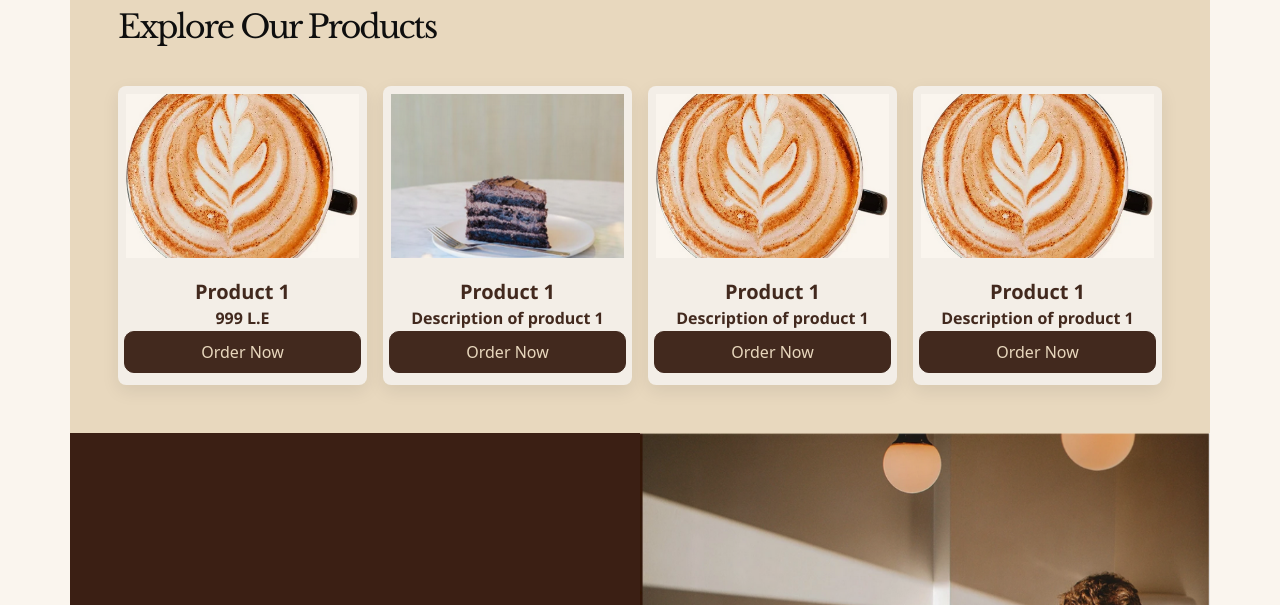
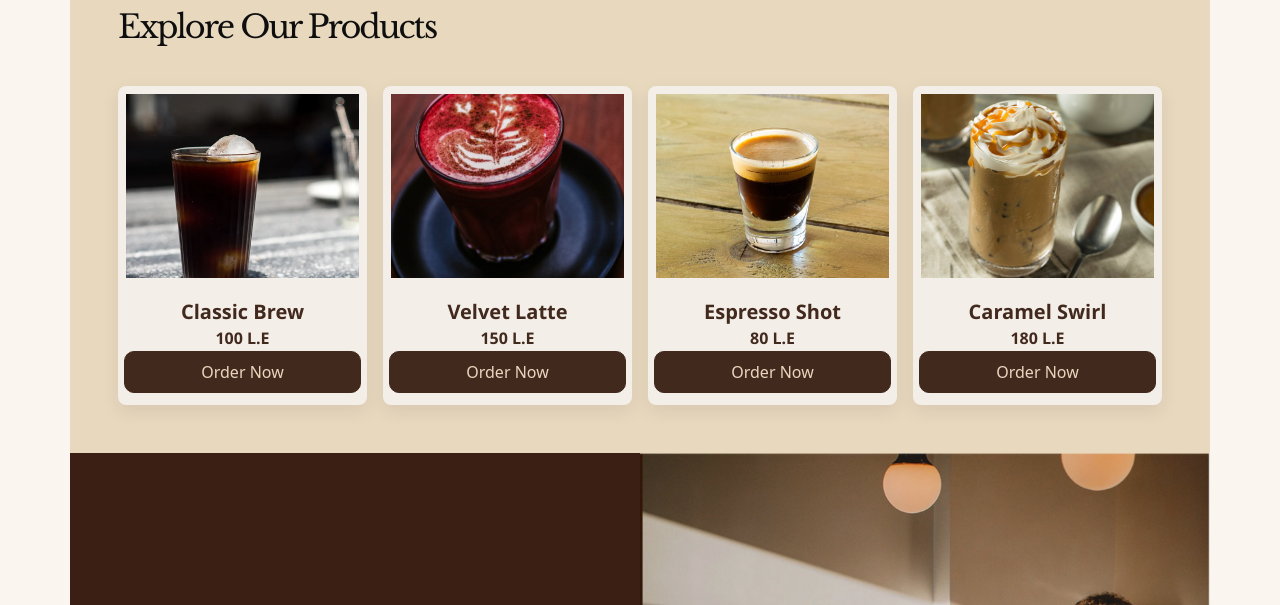
Before and after one commit to mahmoudhalim/ecommerce-vanilla, a plain HTML site: page index.html in a window 1280 px wide. Shown: the part 772-1377 px from the top of the page. Drawn offline with nearby package versions, Linux system fonts and the light colour scheme.

Commit message:
feat: implement dynamic product loading with product cards

```diff
--- a/css/style.css
+++ b/css/style.css
@@ -221,7 +221,7 @@ nav-bar {
     overflow: hidden;
     box-shadow: 0 6px 18px rgba(0, 0, 0, 0.08);
     .card-img-top {
-      height: 180px;
+      height: 200px;
       object-fit: cover;
     }
 
--- a/index.html
+++ b/index.html
@@ -19,6 +19,8 @@
     />
     <script type="module" src="js/components/nav-bar.js" defer></script>
     <script type="module" src="js/components/footer.js" defer></script>
+    <script type="module" src="js/components/product-card.js" defer></script>
+    <script src="js/product-loader.js" defer></script>
     <link rel="stylesheet" href="css/style.css" />
   </head>
   <body>
@@ -62,63 +64,8 @@
         <h2 class="products-title">Explore Our Products</h2>
       </div>
 
-      <div class="row g-3">
-        <div class="col-12 col-md-6 col-lg-3">
-          <div class="card">
-            <img
-              src="assets/images/latte.png"
-              class="card-img-top p-2"
-              alt="Product 1"
-            />
-            <div class="card-body">
-              <h5 class="card-title">Product 1</h5>
-              <p class="card-text">999 L.E</p>
-              <button class="btn btn-primary">Order Now</button>
-            </div>
-          </div>
-        </div>
-        <div class="col-12 col-md-6 col-lg-3">
-          <div class="card">
-            <img
-              src="assets/images/cake.png"
-              class="card-img-top p-2"
-              alt="Product 1"
-            />
-            <div class="card-body">
-              <h5 class="card-title">Product 1</h5>
-              <p class="card-text">Description of product 1</p>
-              <button class="btn btn-primary">Order Now</button>
-            </div>
-          </div>
-        </div>
-        <div class="col-12 col-md-6 col-lg-3">
-          <div class="card">
-            <img
-              src="assets/images/latte.png"
-              class="card-img-top p-2"
-              alt="Product 1"
-            />
-            <div class="card-body">
-              <h5 class="card-title">Product 1</h5>
-              <p class="card-text">Description of product 1</p>
-              <button class="btn btn-primary">Order Now</button>
-            </div>
-          </div>
-        </div>
-        <div class="col-12 col-md-6 col-lg-3">
-          <div class="card">
-            <img
-              src="assets/images/latte.png"
-              class="card-img-top p-2"
-              alt="Product 1"
-            />
-            <div class="card-body">
-              <h5 class="card-title">Product 1</h5>
-              <p class="card-text">Description of product 1</p>
-              <button class="btn btn-primary">Order Now</button>
-            </div>
-          </div>
-        </div>
+      <div class="row g-3" id="products-container">
+        <!-- Products will be dynamically loaded here -->
       </div>
     </div>
 
--- /dev/null
+++ b/js/components/product-card.js
@@ -0,0 +1,20 @@
+class ProductCard extends HTMLElement {
+  connectedCallback() {
+    this.innerHTML = `
+        <div class="card">
+          <img
+            src="${this.getAttribute("image")}"
+            class="card-img-top p-2"
+            alt="${this.getAttribute("name")}"
+          />
+          <div class="card-body">
+            <h5 class="card-title">${this.getAttribute("name")}</h5>
+            <p class="card-text">${this.getAttribute("price")} L.E</p>
+            <button class="btn btn-primary">Order Now</button>
+          </div>
+        </div>
+    `;
+  }
+}
+
+customElements.define("product-card", ProductCard);
--- /dev/null
+++ b/js/product-loader.js
@@ -0,0 +1,38 @@
+class ProductLoader {
+  constructor() {
+    this.products = [];
+    this.init();
+  }
+
+  async init() {
+    try {
+      const response = await fetch('/assets/products.json');
+      this.products = await response.json();
+      this.renderProducts();
+    } catch (error) {
+      console.error('Error loading products:', error);
+    }
+  }
+
+  renderProducts() {
+    const productsContainer = document.getElementById('products-container');
+    if (!productsContainer) return;
+
+    productsContainer.innerHTML = '';
+
+    const productsToShow = this.products.slice(0, 4);
+
+    productsToShow.forEach(product => {
+      const productCard = document.createElement('product-card');
+      productCard.className = 'col-12 col-md-6 col-lg-3';
+      productCard.setAttribute('image', product.image);
+      productCard.setAttribute('name', product.name);
+      productCard.setAttribute('price', product.basePrice);
+      productsContainer.appendChild(productCard);
+    });
+  }
+}
+
+document.addEventListener('DOMContentLoaded', () => {
+  new ProductLoader();
+});
```
